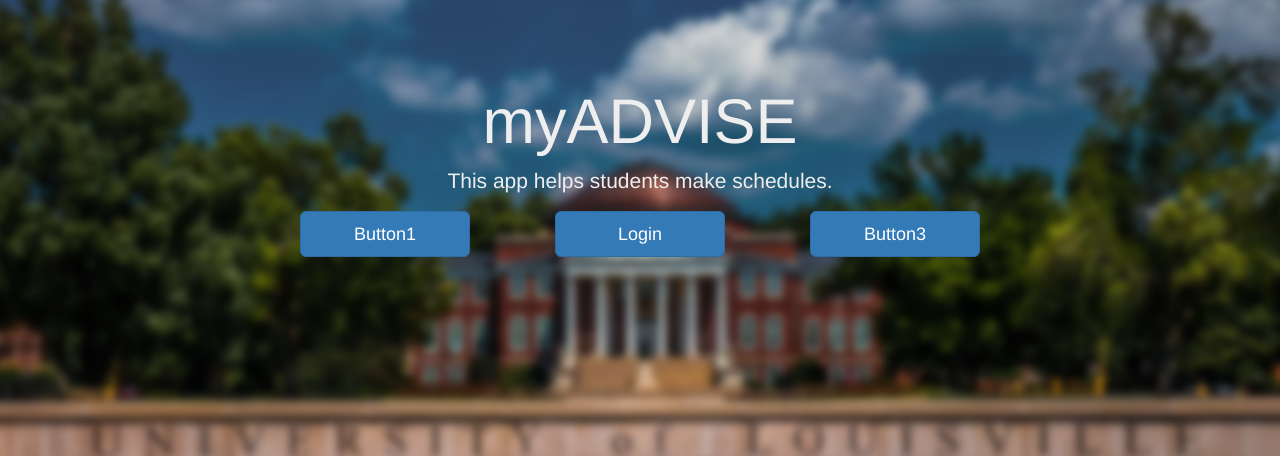
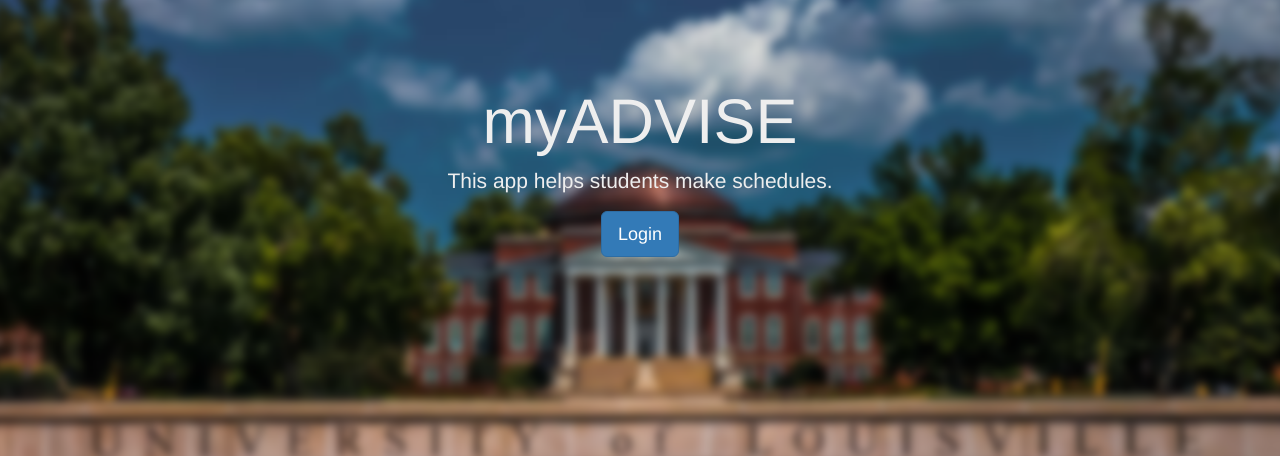
Before and after one commit to lukasfox23/myADVISE, a Django app: page / in a window 1280 px wide. Shown: the part 51-507 px from the top of the page. Run offline with Django 3.2, Linux system fonts and the light colour scheme; some libraries are stand-ins or nearby versions.

Commit message:
Fix login page and added button

```diff
--- a/basic/templates/basic/basic.html
+++ b/basic/templates/basic/basic.html
@@ -7,8 +7,9 @@
         <p class = "text-center">This app helps students make schedules.</p>
 
         <p>
-            <a class = "btn btn-primary btn-lg col-md-2 col-md-offset-2" role = "button">Button1</a>
-            <a class= "btn btn-primary btn-lg col-md-2 col-md-offset-1" data-toggle="modal" data-target="#login-modal">Login</a>
+            <div class="col-md-offset-4 col-md-4">
+                <button name="loginbutton" id="loginbutton" class= "btn btn-primary btn-lg center-block" data-toggle="modal" data-target="#login-modal">Login</button>
+            </div>
             <div class="modal fade" id="login-modal" tabindex="-1" role="dialog" aria-labelledby="myModalLabel" aria-hidden="true" style="display: none;">
                 	  <div class="modal-dialog">
             				<div class="loginmodal-container">
@@ -23,9 +24,8 @@
             					<a href="#">Register</a> - <a href="#">Forgot Password</a>
             				  </div>
             				</div>
-            			</div>
+            		  </div>
             </div>
-            <a class = "btn btn-primary btn-lg col-md-2 col-md-offset-1" role = "button">Button3</a>
         </p>
     </div>
 </div>
--- /dev/null
+++ b/basic/templates/basic/contact.html
@@ -0,0 +1,5 @@
+{% extends "basic/header.html" %}
+
+{% block content %}
+<h1>Hello world</h1>
+{% endblock %}
--- a/basic/urls.py
+++ b/basic/urls.py
@@ -4,4 +4,5 @@ from . import views
 urlpatterns = [
     url(r'^$', views.index, name='index'),
     url(r'^about/$', views.about, name='about'),
+    url(r'^contact/$', views.contact, name='contact')
 ]
--- a/basic/views.py
+++ b/basic/views.py
@@ -8,3 +8,6 @@ def index(request):
 def about(request):
     user_list = Student.objects.all()[:50]
     return render(request, "basic/about.html", {'users': user_list})
+
+def contact(request):
+    return render(request, "basic/contact.html")
```
